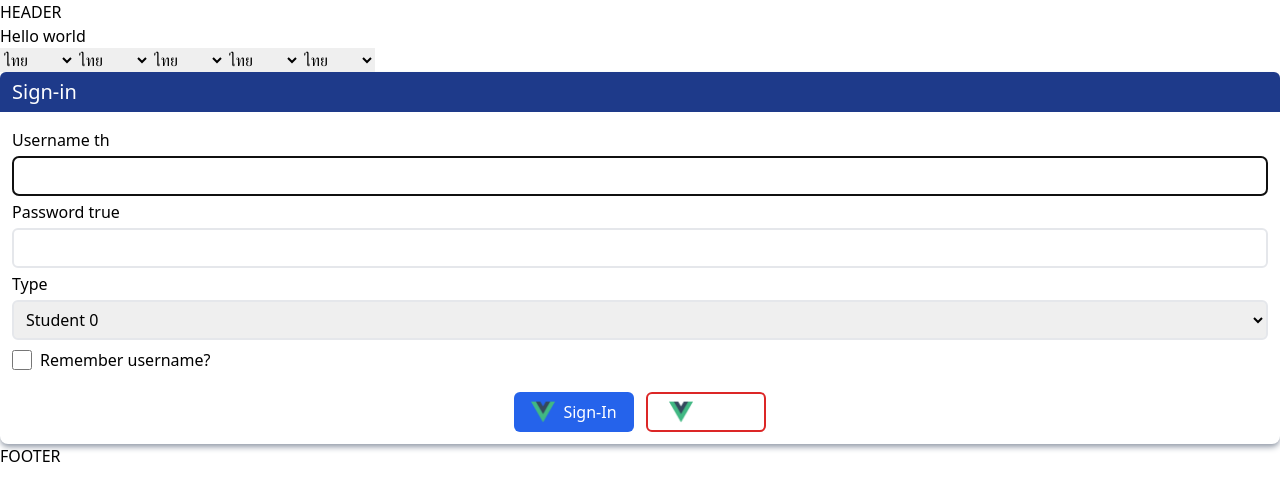
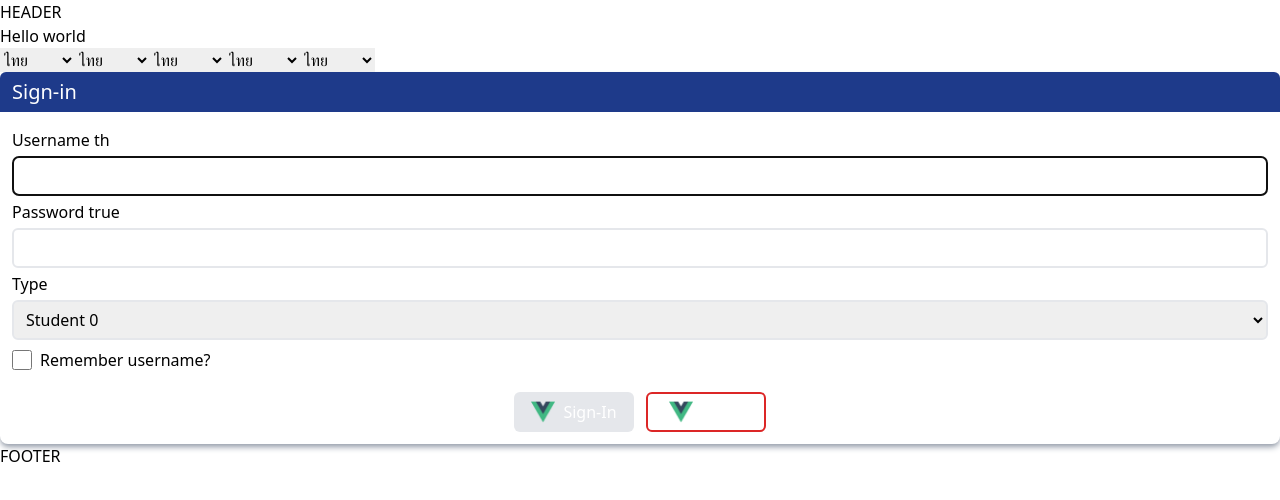
Before and after one commit to saknarak/vue3-training, a Vue app: page / in a window 1280 px wide. Shown: the top 500 px of the page. Built offline with nearby package versions, Linux system fonts and the light colour scheme.

Commit message:
provide/inject disabled

```diff
--- a/src/components/ui/ui-button.vue
+++ b/src/components/ui/ui-button.vue
@@ -1,8 +1,9 @@
 <template>
   <button
     type="button"
-    class="h-10 w-30 bg-blue-600 text-white rounded-md flex gap-2 justify-center items-center"
+    class="disabled:bg-gray-200  h-10 w-30 bg-blue-600 text-white rounded-md flex gap-2 justify-center items-center"
     :title="text"
+    :disabled="formDisabled"
   >
     <slot name="icon">
       <span v-if="icon" class="icon">{{ icon }}</span>
@@ -14,6 +15,12 @@
 </template>
 <script>
 export default {
+  inject: {
+    formDisabled: {
+      from: 'disabled',
+      default: false,
+    },
+  },
   props: {
     text: {
       type: String,
--- a/src/components/ui/ui-card.vue
+++ b/src/components/ui/ui-card.vue
@@ -15,3 +15,30 @@
     </div>
   </div>
 </template>
+<script>
+import { computed } from 'vue'
+
+export default {
+  provide() {
+    return {
+      disabled: computed(() => {
+        if (typeof this.disabled === 'undefined') {
+          return this.parentDisabled
+        }
+        return this.disabled
+      }),
+    }
+  },
+  inject: {
+    parentDisabled: {
+      from: 'disabled',
+      default: false,
+    },
+  },
+  props: {
+    disabled: {
+      type: Boolean,
+    },
+  },
+}
+</script>
--- a/src/components/ui/ui-form.vue
+++ b/src/components/ui/ui-form.vue
@@ -3,3 +3,30 @@
     <slot />
   </form>
 </template>
+<script>
+import { computed } from 'vue'
+
+export default {
+  provide() {
+    return {
+      disabled: computed(() => {
+        if (typeof this.disabled === 'undefined') {
+          return this.parentDisabled
+        }
+        return this.disabled
+      }),
+    }
+  },
+  inject: {
+    parentDisabled: {
+      from: 'disabled',
+      default: false,
+    },
+  },
+  props: {
+    disabled: {
+      type: Boolean,
+    },
+  },
+}
+</script>
--- a/src/components/ui/ui-input.vue
+++ b/src/components/ui/ui-input.vue
@@ -1,3 +1,24 @@
 <template>
-  <input type="text" class="border-2 rounded-md h-10 px-2">
+  <input
+    type="text"
+    :title="formDisabled"
+    class="border-2 rounded-md h-10 px-2"
+    :disabled="formDisabled"
+  >
 </template>
+<script>
+export default {
+  inject: {
+    formDisabled: {
+      from: 'disabled',
+      default: false,
+    },
+  },
+
+  props: {
+    disabled: {
+      type: Boolean,
+    },
+  },
+}
+</script>
--- a/src/main.js
+++ b/src/main.js
@@ -20,4 +20,6 @@ const app = createApp(App)
 
 Object.values(import.meta.globEager('./modules/*.js')).map(i => i.install?.({ app }))
 
+app.config.unwrapInjectedRef = true
+
 app.mount('#app')
--- a/src/pages/register.vue
+++ b/src/pages/register.vue
@@ -1,9 +1,11 @@
 <template>
-  <ui-card>
+  <ui-card :disabled="true">
     <template #title>
       REGISTER
     </template>
-    <ui-form>
+    <ui-input />
+    <signin-box />
+    <ui-form :disabled="false">
       <div>
         User: <ui-input />
       </div>
@@ -11,9 +13,29 @@
         Pass: <ui-input />
       </div>
       <div>
-        <ui-button>Register</ui-button>
+        <ui-button @click="doRegister">
+          Register
+        </ui-button>
       </div>
     </ui-form>
     <div>Copyright &copy; 2012</div>
   </ui-card>
 </template>
+<script>
+export default {
+  data() {
+    return {
+      busy: false,
+    }
+  },
+  methods: {
+    doRegister() {
+      this.busy = true
+      setTimeout(() => {
+        this.busy = false
+      }, 2000)
+    },
+  },
+}
+
+</script>
```
